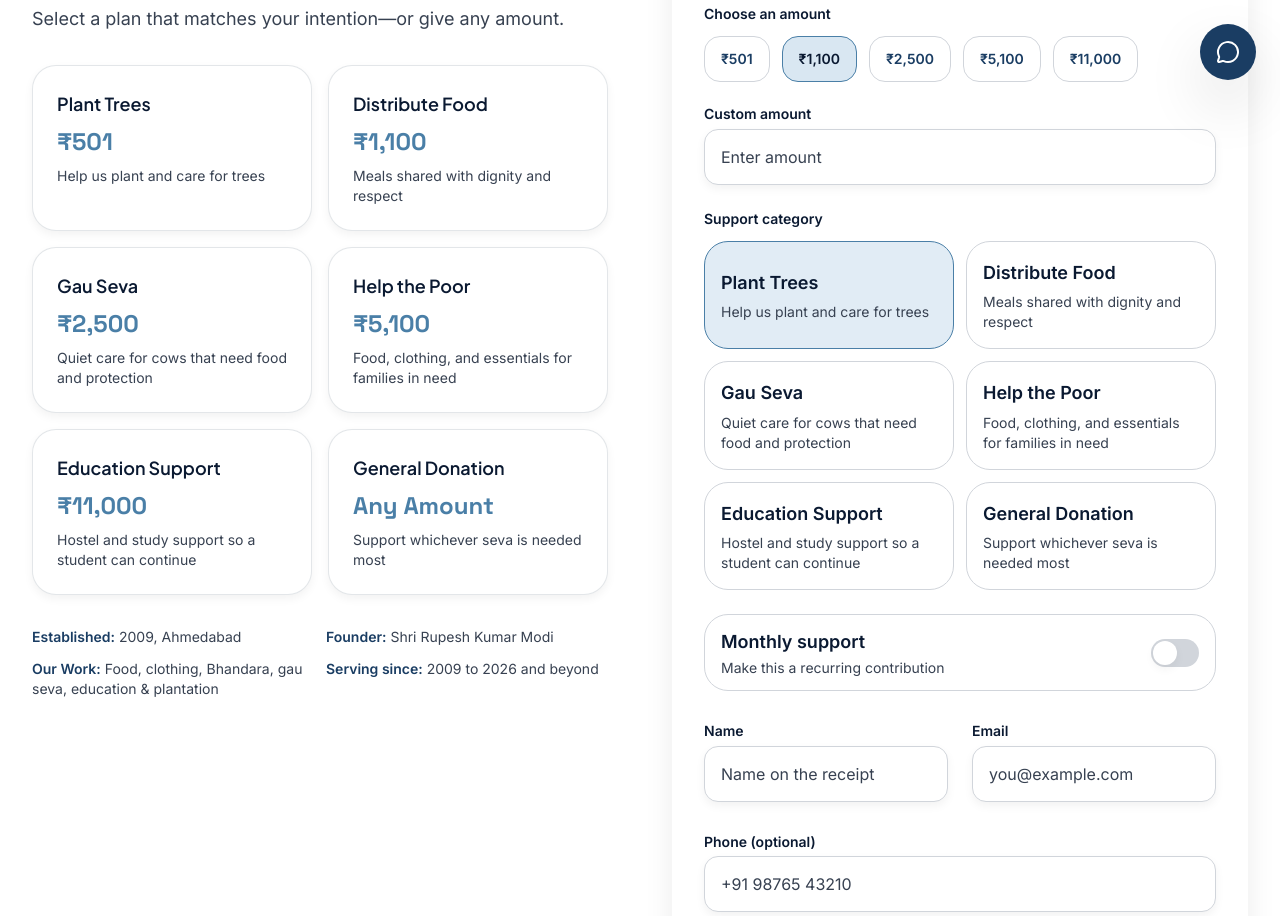
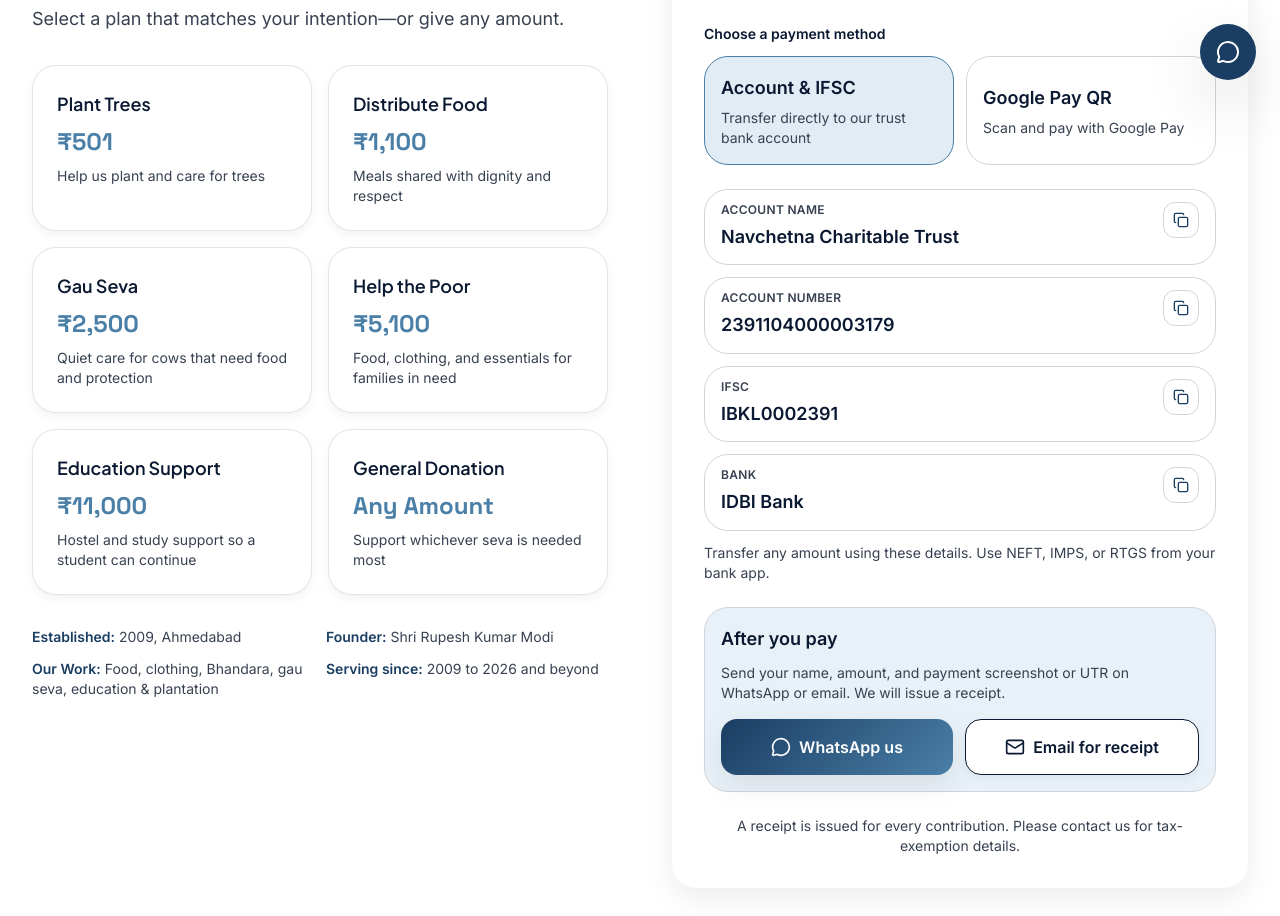
Before and after one commit to myqkart/my-trust, a Next.js app: page /donate in a window 1280 px wide. Shown: the part 696-1612 px from the top of the page. Built offline with nearby package versions, Linux system fonts and the light colour scheme; no server answers.

Commit message:
donation page updated

```diff
--- a/app/donate/page.tsx
+++ b/app/donate/page.tsx
@@ -77,10 +77,11 @@ export default function DonatePage() {
           right={
             <Card variant="elevated" padding="md" className="sm:p-8">
               <h2 className="font-heading text-xl font-semibold text-primary sm:text-2xl">
-                Donation form
+                How to donate
               </h2>
               <p className="mt-2 mb-6 text-sm text-muted">
-                Demo checkout flow—connect your payment gateway when ready.
+                No online checkout—transfer to our bank account or pay with Google Pay, then
+                share the payment proof for a receipt.
               </p>
               <DonationForm />
             </Card>
--- a/components/forms/contact-form.tsx
+++ b/components/forms/contact-form.tsx
@@ -56,7 +56,7 @@ export function ContactForm() {
             id="contact-name"
             name="name"
             autoComplete="name"
-            placeholder="Your full name"
+            placeholder="Enter your name"
             error={Boolean(errors.name)}
           />
           {errors.name ? <p className="text-sm text-error">{errors.name}</p> : null}
@@ -68,7 +68,7 @@ export function ContactForm() {
             name="email"
             type="email"
             autoComplete="email"
-            placeholder="you@example.com"
+            placeholder="Enter your email"
             error={Boolean(errors.email)}
           />
           {errors.email ? <p className="text-sm text-error">{errors.email}</p> : null}
@@ -82,7 +82,7 @@ export function ContactForm() {
             name="phone"
             type="tel"
             autoComplete="tel"
-            placeholder="+91 98765 43210"
+            placeholder="Enter phone number"
           />
         </div>
         <div className="space-y-2">
@@ -90,7 +90,7 @@ export function ContactForm() {
           <Input
             id="contact-subject"
             name="subject"
-            placeholder="How can we help?"
+            placeholder="Enter subject"
             error={Boolean(errors.subject)}
           />
           {errors.subject ? <p className="text-sm text-error">{errors.subject}</p> : null}
@@ -102,7 +102,7 @@ export function ContactForm() {
           id="contact-message"
           name="message"
           rows={5}
-          placeholder="Share a few details and we'll get back to you."
+          placeholder="Write your message"
           error={Boolean(errors.message)}
         />
         {errors.message ? <p className="text-sm text-error">{errors.message}</p> : null}
--- a/components/forms/donation-form.tsx
+++ b/components/forms/donation-form.tsx
@@ -1,170 +1,166 @@
 "use client";
 
-import { useMemo, useState, type FormEvent } from "react";
+import { useState } from "react";
+import Link from "next/link";
+import { Check, Copy, Mail, MessageCircle } from "lucide-react";
+import { OptimizedImage } from "@/components/ui/optimized-image";
 import { Button } from "@/components/ui/button";
-import { Input } from "@/components/ui/input";
-import { Label } from "@/components/ui/label";
-import { Switch } from "@/components/ui/switch";
-import { donationConfig } from "@/config/donation";
-import { donationSchema } from "@/schemas/donation";
+import { donationConfig, type DonationPaymentMethod } from "@/config/donation";
+import { contactInfo } from "@/data/demo";
 import { useToast } from "@/providers/toast-provider";
 import { cn } from "@/utils/cn";
-import { formatCurrency } from "@/utils/format";
 
-export function DonationForm() {
+function CopyField({ label, value }: { label: string; value: string }) {
   const { push } = useToast();
-  const [amount, setAmount] = useState<number>(donationConfig.presets[1]);
-  const [custom, setCustom] = useState("");
-  const [category, setCategory] = useState(donationConfig.categories[0].id);
-  const [recurring, setRecurring] = useState(false);
-  const [loading, setLoading] = useState(false);
-  const [errors, setErrors] = useState<Record<string, string>>({});
+  const [copied, setCopied] = useState(false);
 
-  const selectedAmount = useMemo(() => {
-    const parsed = Number(custom);
-    return custom && !Number.isNaN(parsed) && parsed > 0 ? parsed : amount;
-  }, [amount, custom]);
-
-  async function onSubmit(event: FormEvent<HTMLFormElement>) {
-    event.preventDefault();
-    const form = new FormData(event.currentTarget);
-    const payload = {
-      amount: selectedAmount,
-      category,
-      recurring,
-      name: String(form.get("name") ?? ""),
-      email: String(form.get("email") ?? ""),
-      phone: String(form.get("phone") ?? "") || undefined,
-      message: String(form.get("message") ?? "") || undefined,
-    };
-
-    const parsed = donationSchema.safeParse(payload);
-    if (!parsed.success) {
-      const next: Record<string, string> = {};
-      parsed.error.issues.forEach((issue) => {
-        next[String(issue.path[0] ?? "form")] = issue.message;
-      });
-      setErrors(next);
-      return;
-    }
-
-    setErrors({});
-    setLoading(true);
-    await new Promise((resolve) => setTimeout(resolve, 800));
-    setLoading(false);
+  async function copyValue() {
+    try {
+      await navigator.clipboard.writeText(value);
+      setCopied(true);
       push({
         variant: "success",
-      title: "Thank you for helping create another story of hope",
-      description: `${formatCurrency(selectedAmount)} support recorded for review.`,
+        title: `${label} copied`,
+        description: value,
       });
+      window.setTimeout(() => setCopied(false), 1600);
+    } catch {
+      push({
+        variant: "error",
+        title: "Could not copy",
+        description: "Please copy the details manually.",
+      });
+    }
   }
 
   return (
-    <form onSubmit={onSubmit} className="space-y-6" noValidate>
-      <div>
-        <p className="mb-3 text-sm font-semibold text-primary">Choose an amount</p>
-        <div className="flex flex-wrap gap-3">
-          {donationConfig.presets.map((preset) => (
+    <div className="rounded-[var(--radius-card)] border border-border bg-white px-4 py-3">
+      <div className="flex items-start justify-between gap-3">
+        <div className="min-w-0">
+          <p className="text-xs font-semibold tracking-wide text-muted uppercase">
+            {label}
+          </p>
+          <p className="mt-1 break-all font-semibold text-primary">{value}</p>
+        </div>
         <button
-              key={preset}
           type="button"
-              onClick={() => {
-                setAmount(preset);
-                setCustom("");
-              }}
-              className={cn(
-                "rounded-[var(--radius-button)] border px-4 py-3 text-sm font-semibold transition-colors",
-                selectedAmount === preset && !custom
-                  ? "border-accent bg-soft/50 text-primary"
-                  : "border-border bg-white text-secondary hover:bg-soft/30",
+          onClick={copyValue}
+          className="inline-flex size-9 shrink-0 items-center justify-center rounded-[12px] border border-border text-secondary transition-colors hover:bg-soft/40"
+          aria-label={`Copy ${label}`}
+        >
+          {copied ? (
+            <Check className="size-4 text-accent" aria-hidden />
+          ) : (
+            <Copy className="size-4" aria-hidden />
           )}
-            >
-              {formatCurrency(preset)}
         </button>
-          ))}
-        </div>
-        <div className="mt-4 space-y-2">
-          <Label htmlFor="donation-custom">Custom amount</Label>
-          <Input
-            id="donation-custom"
-            inputMode="numeric"
-            placeholder="Enter amount"
-            value={custom}
-            onChange={(event) => setCustom(event.target.value)}
-            error={Boolean(errors.amount)}
-          />
       </div>
     </div>
+  );
+}
 
+/**
+ * Manual donation instructions — bank transfer or GPay QR.
+ * No payment gateway; donors pay outside the site, then contact us for a receipt.
+ */
+export function DonationForm() {
+  const [method, setMethod] = useState<DonationPaymentMethod>("bank");
+  const bank = donationConfig.payment.bank;
+  const gpay = donationConfig.payment.gpay;
+
+  const whatsappHref = `https://wa.me/${contactInfo.whatsapp.replace(/[^\d]/g, "")}?text=${encodeURIComponent(
+    "Namaste. I have donated to Navchetna Charitable Trust. Sharing payment details for a receipt.",
+  )}`;
+  const mailtoHref = `mailto:${contactInfo.donateEmail}?subject=${encodeURIComponent(
+    "Donation receipt request",
+  )}&body=${encodeURIComponent(
+    "Namaste,\n\nI have donated to Navchetna Charitable Trust.\n\nAmount:\nPayment method (bank / Google Pay):\nTransaction / UTR reference:\n\nPlease issue a receipt.\n\nName:\nPhone:\n",
+  )}`;
+
+  return (
+    <div className="space-y-6">
       <div>
-        <p className="mb-3 text-sm font-semibold text-primary">Support category</p>
+        <p className="mb-3 text-sm font-semibold text-primary">Choose a payment method</p>
         <div className="grid gap-3 sm:grid-cols-2">
-          {donationConfig.categories.map((item) => (
+          {donationConfig.methods.map((item) => (
             <button
               key={item.id}
               type="button"
-              onClick={() => setCategory(item.id)}
+              onClick={() => setMethod(item.id)}
               className={cn(
                 "rounded-[var(--radius-card)] border p-4 text-left transition-colors",
-                category === item.id
+                method === item.id
                   ? "border-accent bg-soft/40"
                   : "border-border bg-white hover:bg-soft/20",
               )}
             >
               <span className="block font-semibold text-primary">{item.label}</span>
-              <span className="mt-1 block text-sm text-muted">{item.impact}</span>
+              <span className="mt-1 block text-sm text-muted">{item.description}</span>
             </button>
           ))}
         </div>
       </div>
 
-      <div className="flex items-center justify-between rounded-[var(--radius-card)] border border-border bg-white px-4 py-3">
-        <div>
-          <p className="font-semibold text-primary">Monthly support</p>
-          <p className="text-sm text-muted">Make this a recurring contribution</p>
+      {method === "bank" ? (
+        <div className="space-y-3">
+          <CopyField label="Account name" value={bank.accountName} />
+          <CopyField label="Account number" value={bank.accountNumber} />
+          <CopyField label="IFSC" value={bank.ifsc} />
+          {bank.bankName ? <CopyField label="Bank" value={bank.bankName} /> : null}
+          <p className="text-sm text-muted">
+            Transfer any amount using these details. Use NEFT, IMPS, or RTGS from your bank app.
+          </p>
         </div>
-        <Switch checked={recurring} onCheckedChange={setRecurring} aria-label="Recurring donation" />
+      ) : (
+        <div className="space-y-3">
+          <div className="flex min-h-[260px] items-center justify-center rounded-[var(--radius-card)] border border-border bg-white p-6">
+            {gpay.qrSrc ? (
+              <OptimizedImage
+                src={gpay.qrSrc}
+                alt={gpay.qrAlt}
+                width={220}
+                height={220}
+                className="size-[220px] rounded-[16px] object-contain"
+              />
+            ) : (
+              <p className="max-w-xs text-center text-sm text-muted">
+                Google Pay QR will appear here once added. Until then, use bank transfer or call{" "}
+                <a href={`tel:${contactInfo.phone}`} className="font-semibold text-secondary">
+                  {contactInfo.phone}
+                </a>
+                .
+              </p>
+            )}
+          </div>
+          <p className="text-center text-sm text-muted">
+            Open Google Pay, scan the QR, and complete your contribution.
+          </p>
+        </div>
+      )}
+
+      <div className="rounded-[var(--radius-card)] border border-border bg-soft/30 p-4">
+        <p className="font-semibold text-primary">After you pay</p>
+        <p className="mt-2 text-sm text-muted">
+          Send your name, amount, and payment screenshot or UTR on WhatsApp or email. We will
+          issue a receipt.
+        </p>
+        <div className="mt-4 flex flex-col gap-3 sm:flex-row">
+          <Button asChild variant="gradient" className="sm:flex-1">
+            <Link href={whatsappHref} target="_blank" rel="noopener noreferrer">
+              <MessageCircle aria-hidden />
+              WhatsApp us
+            </Link>
+          </Button>
+          <Button asChild variant="secondary" className="sm:flex-1">
+            <a href={mailtoHref}>
+              <Mail aria-hidden />
+              Email for receipt
+            </a>
+          </Button>
+        </div>
       </div>
 
-      <div className="grid gap-6 sm:grid-cols-2">
-        <div className="space-y-2">
-          <Label htmlFor="donation-name">Name</Label>
-          <Input
-            id="donation-name"
-            name="name"
-            autoComplete="name"
-            placeholder="Name on the receipt"
-            error={Boolean(errors.name)}
-          />
-          {errors.name ? <p className="text-sm text-error">{errors.name}</p> : null}
+      <p className="text-center text-sm text-muted">{donationConfig.taxBenefitsNote}</p>
     </div>
-        <div className="space-y-2">
-          <Label htmlFor="donation-email">Email</Label>
-          <Input
-            id="donation-email"
-            name="email"
-            type="email"
-            autoComplete="email"
-            placeholder="you@example.com"
-            error={Boolean(errors.email)}
-          />
-          {errors.email ? <p className="text-sm text-error">{errors.email}</p> : null}
-        </div>
-      </div>
-      <div className="space-y-2">
-        <Label htmlFor="donation-phone">Phone (optional)</Label>
-        <Input
-          id="donation-phone"
-          name="phone"
-          type="tel"
-          autoComplete="tel"
-          placeholder="+91 98765 43210"
-        />
-      </div>
-      <Button type="submit" loading={loading} fullWidth variant="gradient">
-        Continue with {formatCurrency(selectedAmount)}
-      </Button>
-      <p className="text-center text-sm text-muted">{donationConfig.taxBenefitsNote}</p>
-    </form>
   );
 }
--- a/components/forms/newsletter-form.tsx
+++ b/components/forms/newsletter-form.tsx
@@ -55,12 +55,12 @@ export function NewsletterForm({ className, light }: NewsletterFormProps) {
           type="email"
           name="email"
           autoComplete="email"
-          placeholder="Your email address"
+          placeholder="Enter your email"
           value={email}
           onChange={(event) => setEmail(event.target.value)}
           error={Boolean(error)}
           aria-describedby={error ? "newsletter-error" : undefined}
-          className={cn(light && "border-white/20 bg-white/10 text-white placeholder:text-white/60")}
+          className={cn(light && "border-white/20 bg-white/10 text-white placeholder:text-white/45 placeholder:opacity-100")}
         />
         <Button
           type="submit"
--- a/components/forms/volunteer-form.tsx
+++ b/components/forms/volunteer-form.tsx
@@ -51,14 +51,14 @@ export function VolunteerForm() {
   }
 
   const fields = [
-    { id: "name", label: "Full name", type: "text", placeholder: "Your full name" },
-    { id: "email", label: "Email", type: "email", placeholder: "you@example.com" },
-    { id: "phone", label: "Phone", type: "tel", placeholder: "+91 98765 43210" },
-    { id: "city", label: "City", type: "text", placeholder: "Ahmedabad" },
-    { id: "skills", label: "Skills", type: "text", placeholder: "e.g. caregiving, teaching, events" },
-    { id: "availability", label: "Availability", type: "text", placeholder: "Weekends / weekday evenings" },
-    { id: "interests", label: "Interests", type: "text", placeholder: "Food Seva, Gau Seva, education, plantation…" },
-    { id: "emergencyContact", label: "Emergency contact", type: "text", placeholder: "Name and phone number" },
+    { id: "name", label: "Full name", type: "text", placeholder: "Enter your full name" },
+    { id: "email", label: "Email", type: "email", placeholder: "Enter your email" },
+    { id: "phone", label: "Phone", type: "tel", placeholder: "Enter phone number" },
+    { id: "city", label: "City", type: "text", placeholder: "Enter your city" },
+    { id: "skills", label: "Skills", type: "text", placeholder: "Enter your skills" },
+    { id: "availability", label: "Availability", type: "text", placeholder: "Enter your availability" },
+    { id: "interests", label: "Interests", type: "text", placeholder: "Enter areas of interest" },
+    { id: "emergencyContact", label: "Emergency contact", type: "text", placeholder: "Enter name and phone" },
   ] as const;
 
   return (
@@ -86,7 +86,7 @@ export function VolunteerForm() {
           id="volunteer-experience"
           name="experience"
           rows={4}
-          placeholder="Tell us about any relevant experience."
+          placeholder="Share relevant experience (optional)"
         />
       </div>
       <Button type="submit" loading={loading} fullWidth className="sm:w-auto">
--- a/components/ui/input.tsx
+++ b/components/ui/input.tsx
@@ -11,7 +11,7 @@ export const Input = forwardRef<HTMLInputElement, InputProps>(
       <input
         type={type}
         className={cn(
-          "flex h-14 w-full rounded-[var(--radius-input)] border border-border bg-white px-4 text-base text-primary shadow-[var(--shadow-soft-sm)] transition-all duration-200 placeholder:text-muted focus-visible:border-accent focus-visible:outline-none focus-visible:ring-2 focus-visible:ring-accent/30 disabled:cursor-not-allowed disabled:opacity-50",
+          "flex h-14 w-full rounded-[var(--radius-input)] border border-border bg-white px-4 text-base text-primary shadow-[var(--shadow-soft-sm)] transition-all duration-200 placeholder:text-[var(--neutral-grey-500)] placeholder:opacity-70 focus-visible:border-accent focus-visible:outline-none focus-visible:ring-2 focus-visible:ring-accent/30 disabled:cursor-not-allowed disabled:opacity-50",
           error && "border-error focus-visible:ring-error/30",
           className,
         )}
--- a/components/ui/textarea.tsx
+++ b/components/ui/textarea.tsx
@@ -11,7 +11,7 @@ export const Textarea = forwardRef<HTMLTextAreaElement, TextareaProps>(
     return (
       <textarea
         className={cn(
-          "flex min-h-32 w-full rounded-[var(--radius-input)] border border-border bg-white px-4 py-3 text-base text-primary shadow-[var(--shadow-soft-sm)] transition-all duration-200 placeholder:text-muted focus-visible:border-accent focus-visible:outline-none focus-visible:ring-2 focus-visible:ring-accent/30 disabled:cursor-not-allowed disabled:opacity-50",
+          "flex min-h-32 w-full rounded-[var(--radius-input)] border border-border bg-white px-4 py-3 text-base text-primary shadow-[var(--shadow-soft-sm)] transition-all duration-200 placeholder:text-[var(--neutral-grey-500)] placeholder:opacity-70 focus-visible:border-accent focus-visible:outline-none focus-visible:ring-2 focus-visible:ring-accent/30 disabled:cursor-not-allowed disabled:opacity-50",
           error && "border-error focus-visible:ring-error/30",
           className,
         )}
--- a/config/donation.ts
+++ b/config/donation.ts
@@ -1,24 +1,29 @@
-import { donationPlans } from "@/data/demo";
-
-const categories = donationPlans.map((plan) => ({
-  id: plan.id,
-  label: plan.label,
-  impact: plan.impact,
-  amount: plan.amount,
-  amountLabel: plan.amountLabel,
-}));
+import { donationPaymentInfo, donationPlans } from "@/data/demo";
 
 /**
- * Donation categories from ai/demo-data.md.
+ * Donation presets and payment methods shown on /donate.
  */
 export const donationConfig = {
   currency: "INR" as const,
   currencySymbol: "₹" as const,
   presets: [501, 1100, 2500, 5100, 11000] as const,
-  categories,
-  recurringEnabled: true as const,
+  plans: donationPlans,
+  payment: donationPaymentInfo,
+  methods: [
+    {
+      id: "bank" as const,
+      label: "Account & IFSC",
+      description: "Transfer directly to our trust bank account",
+    },
+    {
+      id: "gpay" as const,
+      label: "Google Pay QR",
+      description: "Scan and pay with Google Pay",
+    },
+  ],
   taxBenefitsNote:
     "A receipt is issued for every contribution. Please contact us for tax-exemption details.",
 };
 
 export type DonationConfig = typeof donationConfig;
+export type DonationPaymentMethod = (typeof donationConfig.methods)[number]["id"];
--- a/data/demo.ts
+++ b/data/demo.ts
@@ -170,6 +170,21 @@ export const donationPlans = [
   },
 ] as const;
 
+/** Bank transfer and Google Pay details for the donate form. */
+export const donationPaymentInfo = {
+  bank: {
+    accountName: "Navchetna Charitable Trust",
+    accountNumber: "2391104000003179",
+    ifsc: "IBKL0002391",
+    bankName: "IDBI Bank",
+  },
+  gpay: {
+    /** Place the QR at `public/images/donate/gpay-qr.png`, then set this path. */
+    qrSrc: "",
+    qrAlt: "Google Pay QR code for Navchetna Charitable Trust",
+  },
+} as const;
+
 export const testimonialsInfo = [
   {
     quote:
@@ -280,7 +295,7 @@ export const faqInfo = [
   {
     question: "How do I donate?",
     answer:
-      "Use the donate form on this website or contact us at navchetnacharitabletrust09@gmail.com / +91 97125 17115.",
+      "On the donate page, transfer to our IDBI Bank account (account number and IFSC) or pay with Google Pay QR. Then WhatsApp or email your payment proof for a receipt. You can also call +91 97125 17115.",
   },
 ] as const;
 
--- a/schemas/donation.ts
+++ /dev/null
@@ -1,20 +0,0 @@
-import { z } from "zod";
-import { donationConfig } from "@/config/donation";
-
-const categoryIds = donationConfig.categories.map((category) => category.id) as [
-  string,
-  ...string[],
-];
-
-export const donationSchema = z.object({
-  amount: z.number().positive("Please enter a donation amount"),
-  category: z.enum(categoryIds),
-  recurring: z.boolean().default(false),
-  name: z.string().min(2, "Please enter your name"),
-  email: z.string().email("Please enter a valid email"),
-  phone: z.string().min(10).optional(),
-  pan: z.string().optional(),
-  message: z.string().max(500).optional(),
-});
-
-export type DonationInput = z.infer<typeof donationSchema>;
```
Also changed, not shown: components/layout/footer.tsx (+0 -10 lines). Lines whose indentation alone changed are shown as unchanged.
